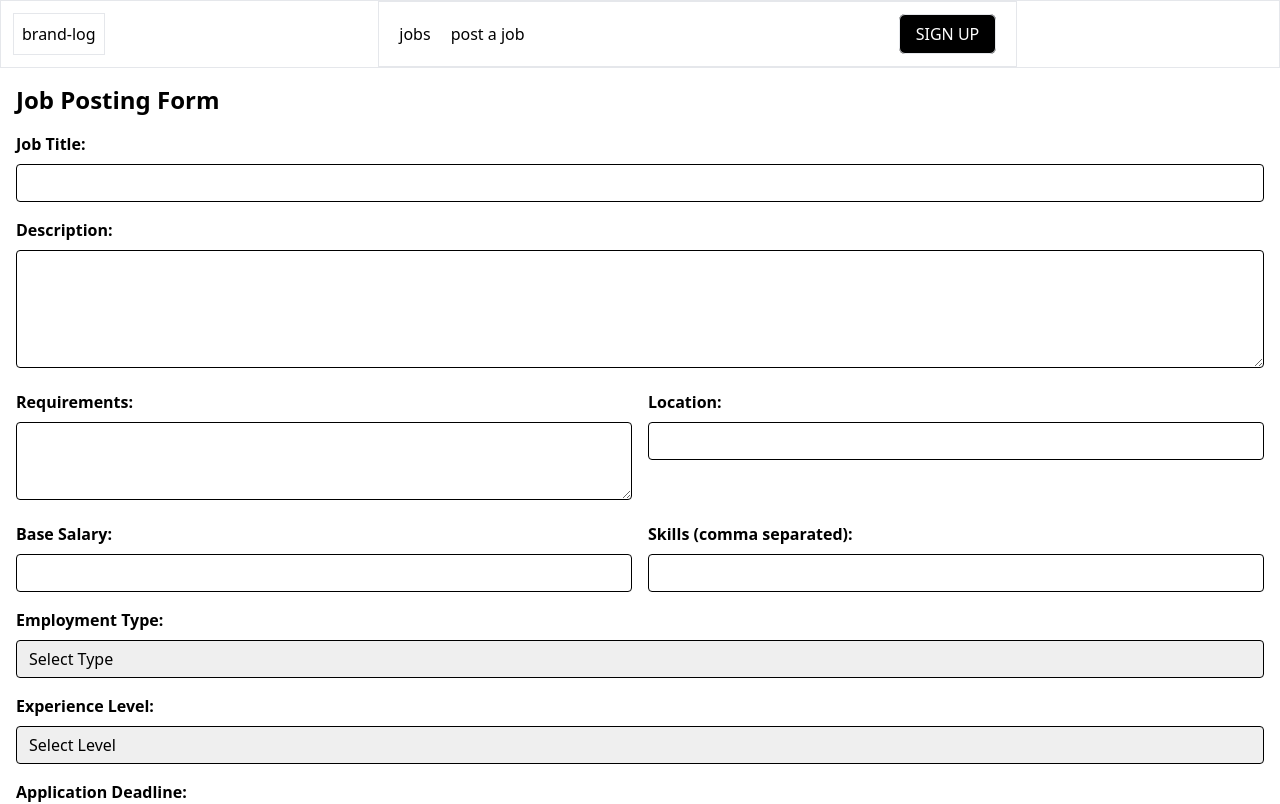
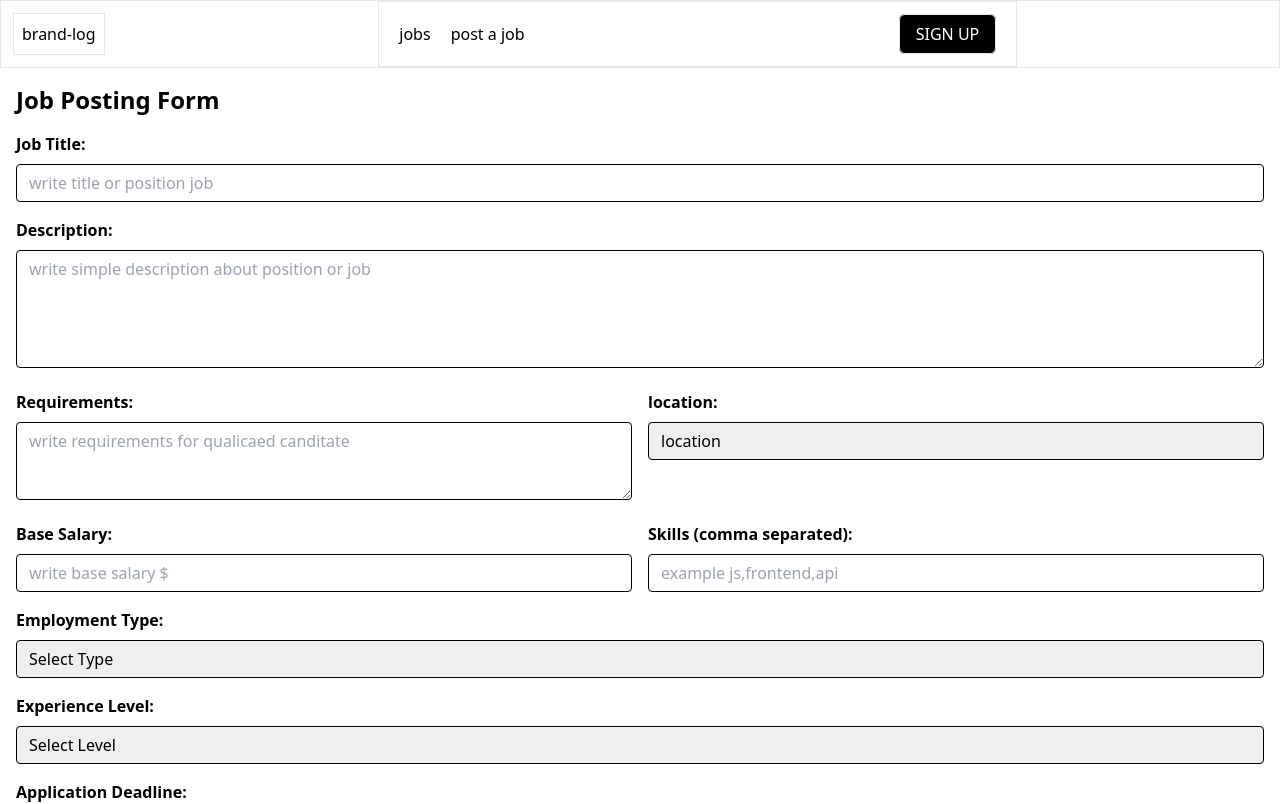
Before and after one commit to d1d4r/find-jobs, a Vue app: page /post-job in a window 1280 px wide. Shown: the top 804 px of the page. Built offline with nearby package versions, Linux system fonts and the light colour scheme.

Commit message:
set requried and placeholder to all inputs

```diff
--- a/src/views/PostJobView.vue
+++ b/src/views/PostJobView.vue
@@ -1,10 +1,12 @@
 <template>
   <div class="container p-4 mx-auto">
     <h1 class="mb-4 text-2xl font-bold">Job Posting Form</h1>
-    <form @submit.prevent="handleSubmit">
+    <form @submit.prevent="submitForm">
       <div class="mb-4">
         <label for="jobTitle" class="block mb-2 font-bold">Job Title:</label>
         <input
+          required
+          placeholder="write title or position job"
           v-model="formData.jobTitle"
           type="text"
           id="jobTitle"
@@ -14,6 +16,8 @@
       <div class="mb-4">
         <label for="description" class="block mb-2 font-bold">Description:</label>
         <textarea
+          required
+          placeholder="write simple description about position or job"
           v-model="formData.description"
           id="description"
           rows="5"
@@ -24,26 +28,36 @@
         <div>
           <label for="requirements" class="block mb-2 font-bold">Requirements:</label>
           <textarea
+            required
+            placeholder="write requirements for qualicaed canditate"
             v-model="formData.requirements"
             id="requirements"
             rows="3"
             class="w-full px-3 py-2 leading-tight border border-black rounded appearance-none"
           ></textarea>
         </div>
-        <div>
-          <label for="location" class="block mb-2 font-bold">Location:</label>
-          <input
+        <div class="mb-4">
+          <label for="experienceLevel" class="block mb-2 font-bold">location:</label>
+          <select
+            required
             v-model="formData.location"
-            type="text"
-            id="location"
+            id="experienceLevel"
             class="w-full px-3 py-2 leading-tight border border-black rounded appearance-none"
-          />
+          >
+            <option value="" selected disabled hidden>location</option>
+            <option value="Silemani">Silemani</option>
+            <option value="Duhok">Duhok</option>
+            <option value="Kerkuk">Kerkuk</option>
+            <option value="Erbil">Erbil</option>
+          </select>
         </div>
       </div>
       <div class="grid grid-cols-1 gap-4 mb-4 md:grid-cols-2">
         <div>
           <label for="basedSalary" class="block mb-2 font-bold">Base Salary:</label>
           <input
+            placeholder="write base salary $"
+            required
             v-model="formData.basedSalary"
             type="number"
             id="basedSalary"
@@ -53,6 +67,8 @@
         <div>
           <label for="skills" class="block mb-2 font-bold">Skills (comma separated):</label>
           <input
+            placeholder="example js,frontend,api"
+            required
             v-model="formData.skills"
             type="text"
             id="skills"
@@ -63,6 +79,7 @@
       <div class="mb-4">
         <label for="employmentType" class="block mb-2 font-bold">Employment Type:</label>
         <select
+          required
           v-model="formData.employmentType"
           id="employmentType"
           class="w-full px-3 py-2 leading-tight border border-black rounded appearance-none"
@@ -76,6 +93,7 @@
       <div class="mb-4">
         <label for="experienceLevel" class="block mb-2 font-bold">Experience Level:</label>
         <select
+          required
           v-model="formData.experienceLevel"
           id="experienceLevel"
           class="w-full px-3 py-2 leading-tight border border-black rounded appearance-none"
@@ -94,17 +112,19 @@
       <div class="mb-4">
         <label for="applicationDeadline" class="block mb-2 font-bold">Application Deadline:</label>
         <input
+          required
           v-model="formData.applicationDeadline"
           type="date"
           id="applicationDeadline"
           class="w-full px-3 py-2 leading-tight border border-black rounded"
-          required
         />
         <!-- <div v-if="errors.applicationDeadline" class="mt-1 text-xs text-red-500">{{ errors.applicationDeadline }}</div> -->
       </div>
       <div class="mb-4">
         <label for="tags" class="block mb-2 font-bold">Tags/Keywords (comma separated):</label>
         <input
+          placeholder="react,js,c# ..."
+          required
           v-model="formData.tags"
           type="text"
           id="tags"
@@ -114,7 +134,6 @@
       <div class="flex items-center justify-center gap-2 p-5">
         <button
           :disabled="isLoading"
-          @click="submitForm"
           class="px-4 py-2 text-white bg-black border rounded-md hover:bg-gray-800 active:bg-slate-900 disabled:bg-slate-400"
           type="submit"
         >
```
